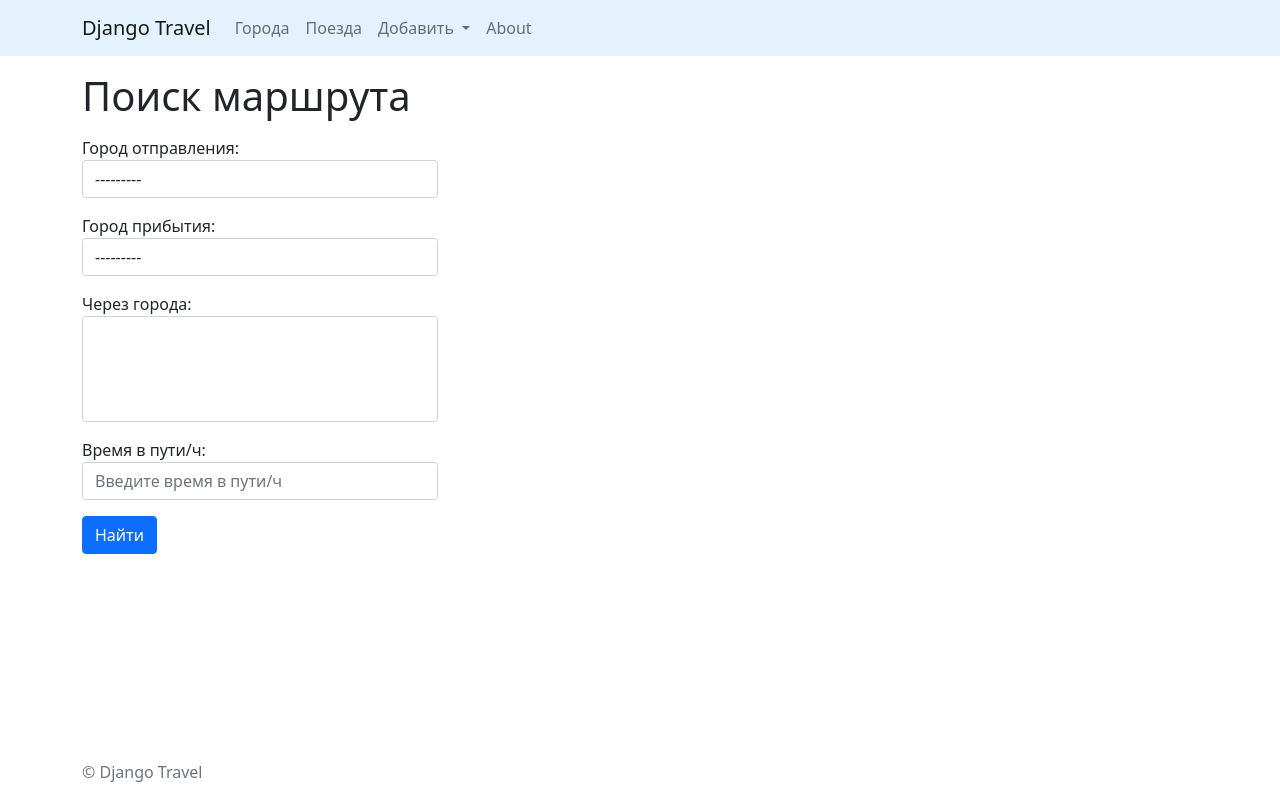
After one commit to stigsanek/django-travel, a Django app: template routes/templates/routes/home.html in a window 1280 px wide. The commit adds this page. Run offline with Django 3.2, Linux system fonts and the light colour scheme; the template is opened without the code that fills it: values that come from a table or form of the project are taken from there, others are empty; parts of the project's set-up code (start-up, migrations or seed data) failed here and were passed over.

Commit message:
Implements a route search form

```diff
--- /dev/null
+++ b/routes/forms.py
@@ -0,0 +1,29 @@
+from django import forms
+
+from cities.models import City
+
+
+class RouteForm(forms.Form):
+    from_city = forms.ModelChoiceField(
+        queryset=City.objects.all(),
+        label='Город отправления',
+        widget=forms.Select(attrs={'class': 'form-control mb-3'})
+    )
+
+    to_city = forms.ModelChoiceField(
+        queryset=City.objects.all(),
+        label='Город прибытия',
+        widget=forms.Select(attrs={'class': 'form-control mb-3'})
+    )
+
+    cities = forms.ModelMultipleChoiceField(
+        queryset=City.objects.all(),
+        label='Через города',
+        widget=forms.SelectMultiple(attrs={'class': 'form-control mb-3'}),
+        required=False
+    )
+
+    travelling_time = forms.IntegerField(
+        label='Время в пути/ч',
+        widget=forms.NumberInput(attrs={'class': 'form-control mb-3', 'placeholder': 'Введите время в пути/ч'})
+    )
--- /dev/null
+++ b/routes/templates/routes/home.html
@@ -0,0 +1,7 @@
+{% extends 'base.html' %}
+{% block title %}Поиск маршрута{% endblock %}
+
+{% block content %}
+<h1 class="mb-3">Поиск маршрута</h1>
+{% include 'form.html' with button='Найти' %}
+{% endblock %}
--- a/templates/base.html
+++ b/templates/base.html
@@ -27,9 +27,6 @@
             <li class="nav-item">
               <a class="nav-link {% if request.path == train_list %}active{% endif %}" href="{{ train_list }}">Поезда</a>
             </li>
-            <li class="nav-item">
-              <a class="nav-link" href="#">Маршруты</a>
-            </li>
             <li class="nav-item dropdown">
               <a class="nav-link dropdown-toggle" href="#" id="navbarDropdown" data-bs-toggle="dropdown">
                 Добавить
@@ -38,6 +35,9 @@
                 <li><a class="dropdown-item {% if request.path == city_create %}active{% endif %}" href="{{ city_create }}">Город</a></li>
                 <li><a class="dropdown-item {% if request.path == train_create %}active{% endif %}" href="{{ train_create }}">Поезд</a></li>
               </ul>
+            </li>
+            <li class="nav-item">
+              <a class="nav-link" href="{% url 'about' %}">About</a>
             </li>
           </ul>
         </div>
--- a/trains/forms.py
+++ b/trains/forms.py
@@ -13,7 +13,7 @@ class TrainForm(forms.ModelForm):
 
     travel_time = forms.IntegerField(
         label='Время в пути/ч',
-        widget=forms.NumberInput(attrs={'class': 'form-control mb-3','placeholder': 'Введите время в пути/ч'})
+        widget=forms.NumberInput(attrs={'class': 'form-control mb-3', 'placeholder': 'Введите время в пути/ч'})
     )
 
     from_city = forms.ModelChoiceField(
--- a/travel/urls.py
+++ b/travel/urls.py
@@ -16,10 +16,12 @@ Including another URLconf
 from django.contrib import admin
 from django.urls import path, include
 
-from travel.views import home
+from routes.views import home
+from travel.views import about
 
 urlpatterns = [
     path('admin/', admin.site.urls),
+    path('about/', about, name='about'),
     path('cities/', include(('cities.urls', 'cities'))),
     path('trains/', include(('trains.urls', 'trains'))),
     path('', home, name='home')
--- a/travel/views.py
+++ b/travel/views.py
@@ -1,5 +1,5 @@
 from django.shortcuts import render
 
 
-def home(request):
-    return render(request, 'home.html')
+def about(request):
+    return render(request, 'about.html')
```
Also changed, not shown: routes/views.py (+6 -1 lines), templates/about.html (renamed from templates/home.html).
